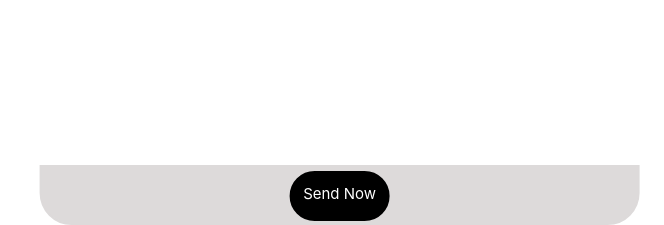
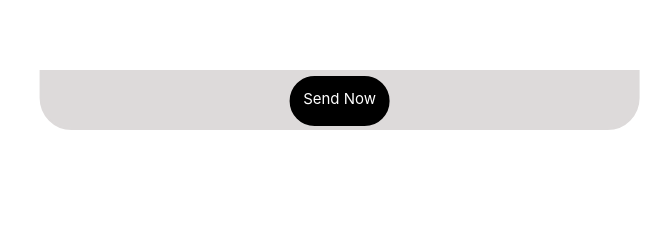
Before and after one commit to Kirial-Adin/Just_Email, a Vue app in the folder just_email/: page / in a window 1280 px wide. Shown: the part 683-908 px from the top of the page, without its empty margins (616-1280 px from the left). After the commit the page ends 813 px from the top, so only its background shows below. Built offline with nearby package versions, Linux system fonts and the light colour scheme.

Commit message:
Update App.vue

```diff
--- a/just_email/src/App.vue
+++ b/just_email/src/App.vue
@@ -37,7 +37,6 @@ import '@vueup/vue-quill/dist/vue-quill.bubble.css';
 
 
 .footer {
-  position: relative;
   width: 600px;
   height: 60px;
   border-radius: 32px;
@@ -45,7 +44,7 @@ import '@vueup/vue-quill/dist/vue-quill.bubble.css';
   border-top-right-radius: 0px;
   border: 2px solid rgb(221, 218, 218);
   background-color: rgb(221, 218, 218);
-  transform: translate(-4.4px, 540px);
+  transform: translate(-4.4px, 445px);
   display: flex;
   justify-content: center;
 }
```
